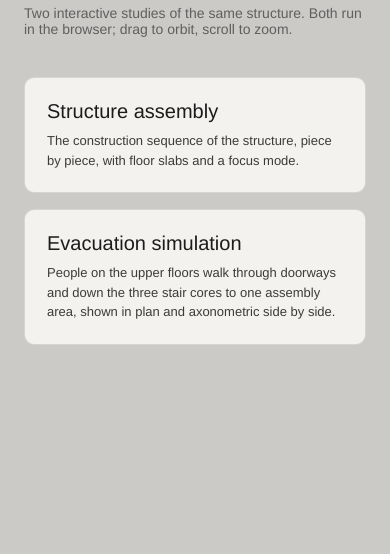
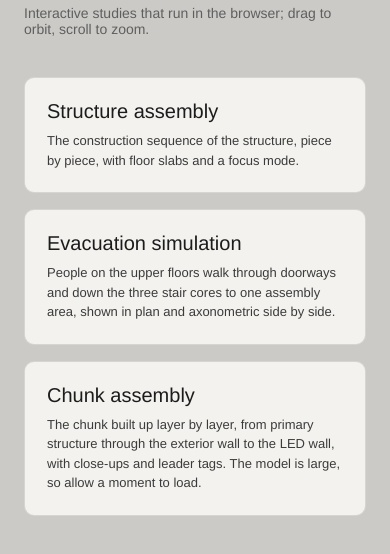
Before and after one commit to TiceHannemann/massmotion-studies, a plain HTML site: page index.html in a window 390 px wide. Shown: the part 106-660 px from the top of the page. Drawn offline with Linux system fonts and the light colour scheme.

Commit message:
Landing page links the chunk assembly; tags start off on phones

```diff
--- a/index.html
+++ b/index.html
@@ -23,10 +23,11 @@
 <body>
 <main>
   <h1>MassMotion studies</h1>
-  <p class="lead">Two interactive studies of the same structure. Both run in the browser; drag to orbit, scroll to zoom.</p>
+  <p class="lead">Interactive studies that run in the browser; drag to orbit, scroll to zoom.</p>
   <div class="grid">
     <a class="card" href="structure-assembly.html"><b>Structure assembly</b><span>The construction sequence of the structure, piece by piece, with floor slabs and a focus mode.</span></a>
     <a class="card" href="evacuation.html"><b>Evacuation simulation</b><span>People on the upper floors walk through doorways and down the three stair cores to one assembly area, shown in plan and axonometric side by side.</span></a>
+    <a class="card" href="chunk-assembly.html"><b>Chunk assembly</b><span>The chunk built up layer by layer, from primary structure through the exterior wall to the LED wall, with close-ups and leader tags. The model is large, so allow a moment to load.</span></a>
   </div>
 </main>
 </body>
```
